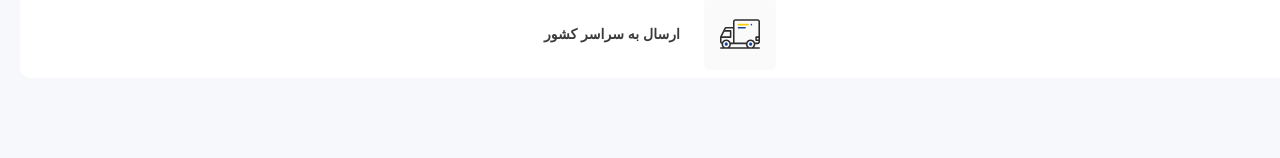
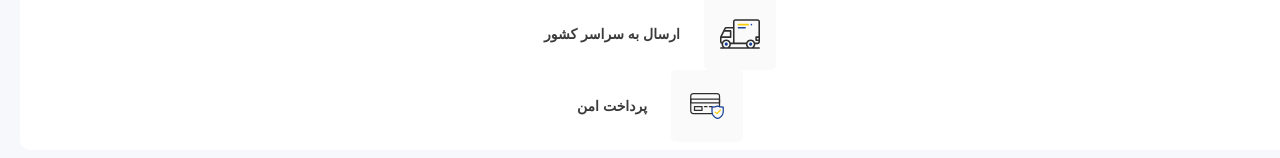
Before and after one commit to mahyarErshad/anaram-react, a React (Create React App) app: page / in a window 1280 px wide. Shown: the part 4772-4930 px from the top of the page. Before the commit the page ends 4882 px from the top, so only its background shows below. Built offline with nearby package versions, Linux system fonts and the light colour scheme; a web font is replaced by a local one.

Commit message:
3rd Card is added

```diff
--- a/src/Pages/MainPage/MainPageFeatures/MainPageFeatures.jsx
+++ b/src/Pages/MainPage/MainPageFeatures/MainPageFeatures.jsx
@@ -10,6 +10,7 @@ function MainPageFeatures() {
     <section className="container bg-white rounded-[0.625rem] py-2 px-3 flex-center gap-0 mt-[5.625rem]">
       <MainPageFeatureCards icon={<MedalIcon />} text="ضمانت اصلات کالا" />
       <MainPageFeatureCards icon={<TruckIcon />} text="ارسال به سراسر کشور" />
+      <MainPageFeatureCards icon={<CreditCardIcon />} text="پرداخت امن" />
     </section>
   );
 }
```
